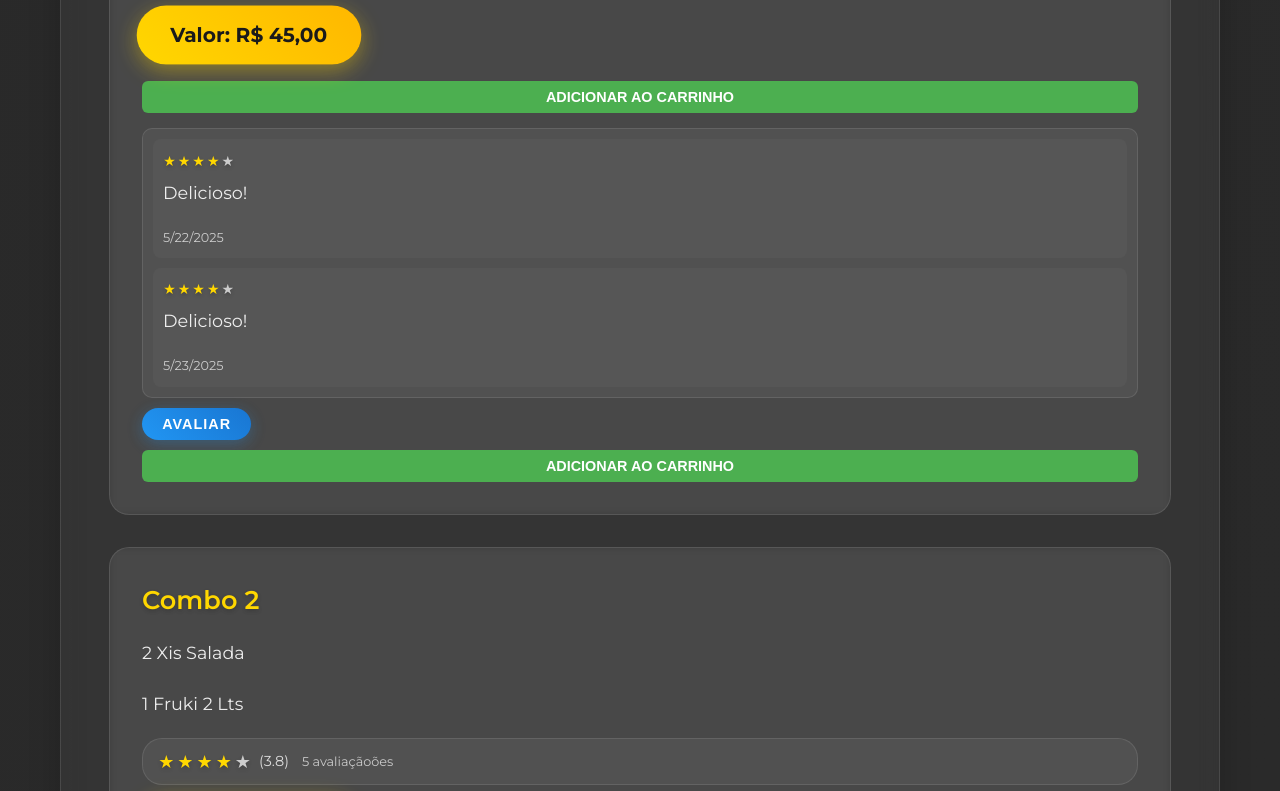
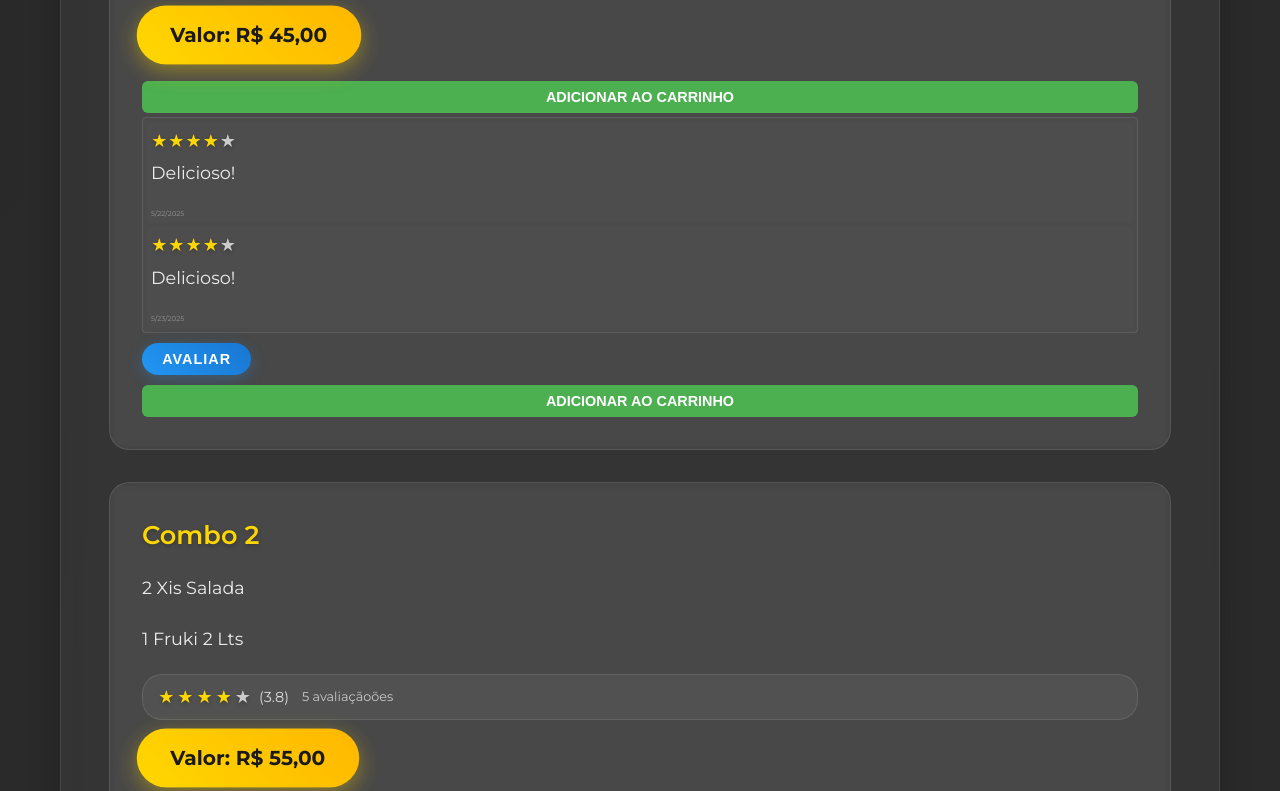
Before and after one commit to Luis-Andrei/Card-pio, a website built with Vite: page y/index.html in a window 1280 px wide. Shown: the part 902-1693 px from the top of the page. Built offline with nearby package versions, Linux system fonts and the light colour scheme.

```diff
--- a/y/src/styles.css
+++ b/y/src/styles.css
@@ -569,24 +569,24 @@
 }
 
 .ultimas-avaliacoes {
-    margin-top: 15px;
-    padding: 10px;
-    background: rgba(255, 255, 255, 0.05);
-    border-radius: 10px;
+    margin-top: 4px;
+    padding: 4px;
+    background: rgba(255, 255, 255, 0.02);
+    border-radius: 4px;
     border: 1px solid var(--glass-border);
 }
 
 .ultima-avaliacao {
-    padding: 10px;
-    margin-bottom: 10px;
-    background: rgba(255, 255, 255, 0.03);
-    border-radius: 8px;
+    padding: 4px;
+    margin-bottom: 4px;
+    background: rgba(255, 255, 255, 0.01);
+    border-radius: 3px;
     transition: all 0.3s ease;
 }
 
 .ultima-avaliacao:hover {
-    background: rgba(255, 255, 255, 0.05);
-    transform: translateX(5px);
+    background: rgba(255, 255, 255, 0.02);
+    transform: translateX(1px);
 }
 
 .ultima-avaliacao:last-child {
@@ -595,27 +595,31 @@
 
 .estrelas-avaliacao {
     display: flex;
-    gap: 2px;
-    margin-bottom: 5px;
+    gap: 1px;
+    margin-bottom: 2px;
 }
 
 .estrelas-avaliacao .estrela {
-    font-size: 14px;
+    font-size: 18px;
     cursor: default;
+}
+
+.ultima-avaliacao.no-comment .estrelas-avaliacao .estrela {
+    font-size: 24px;
 }
 
 .comentario {
     color: var(--text-color);
-    font-size: 0.9rem;
-    margin: 5px 0;
-    line-height: 1.4;
-    opacity: 0.9;
+    font-size: 9px;
+    margin: 2px 0;
+    line-height: 1.2;
+    opacity: 0.7;
 }
 
 .data-avaliacao {
-    font-size: 0.8rem;
+    font-size: 7px;
     color: var(--text-color);
-    opacity: 0.7;
+    opacity: 0.4;
     display: block;
-    margin-top: 5px;
+    margin-top: 2px;
 }
```
